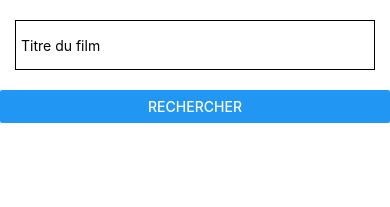
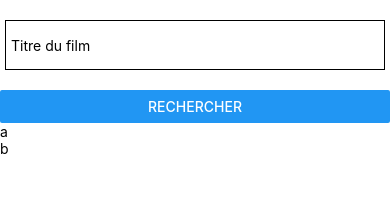
Before and after one commit to CharlesRLG/reactNative, a React Native app: screen / in a window 390 px wide. Shown: the top 207 px of the page. Built offline with nearby package versions, Linux system fonts and the light colour scheme.

Commit message:
ajout d'une flatlist

```diff
--- a/Components/Search.js
+++ b/Components/Search.js
@@ -1,23 +1,43 @@
 // Components/Search.js
 import React from 'react'
-import { View, TextInput, Button } from 'react-native'
+import { View, TextInput, Button, StyleSheet} from 'react-native'
+import { FlatList, Text } from 'react-native'
+
+const styles = StyleSheet.create({
+    main_container: {
+      marginTop: 20,
+      flex: 1,
+    },
+    textinput: {
+      marginLeft: 5,
+      marginRight: 5,
+      marginBottom: 20,
+      height: 50,
+      borderColor: '#000000',
+      borderWidth: 1,
+      paddingLeft: 5,
+    },
+    loading_container: {
+      position: 'absolute',
+      left: 0,
+      right: 0,
+      top: 100,
+      bottom: 0,
+      alignItems: 'center',
+      justifyContent: 'center',
+    },
+  })
 
 class Search extends React.Component {
     render() {
         return (
-            <View style={{ marginTop: 20 }}>
-                <TextInput placeholder='Titre du film'
-                  style={{
-                    marginLeft: 15,
-                    marginRight: 15,
-                    marginBottom: 20,
-                    height: 50,
-                    borderColor: '#000000',
-                    borderWidth: 1,
-                    paddingLeft: 5,
-                  }}
-                  />
+            <View style={styles.main_container}>
+                <TextInput style={styles.textinput} placeholder='Titre du film'/>
                 <Button title='Rechercher' onPress={() => { }}/>
+                <FlatList
+                data={ [ {key: 'a'}, {key: 'b'}]}
+                renderItem={({item}) => <Text>{item.key}</Text>}>
+                </FlatList>
             </View>
         )
     }
```
